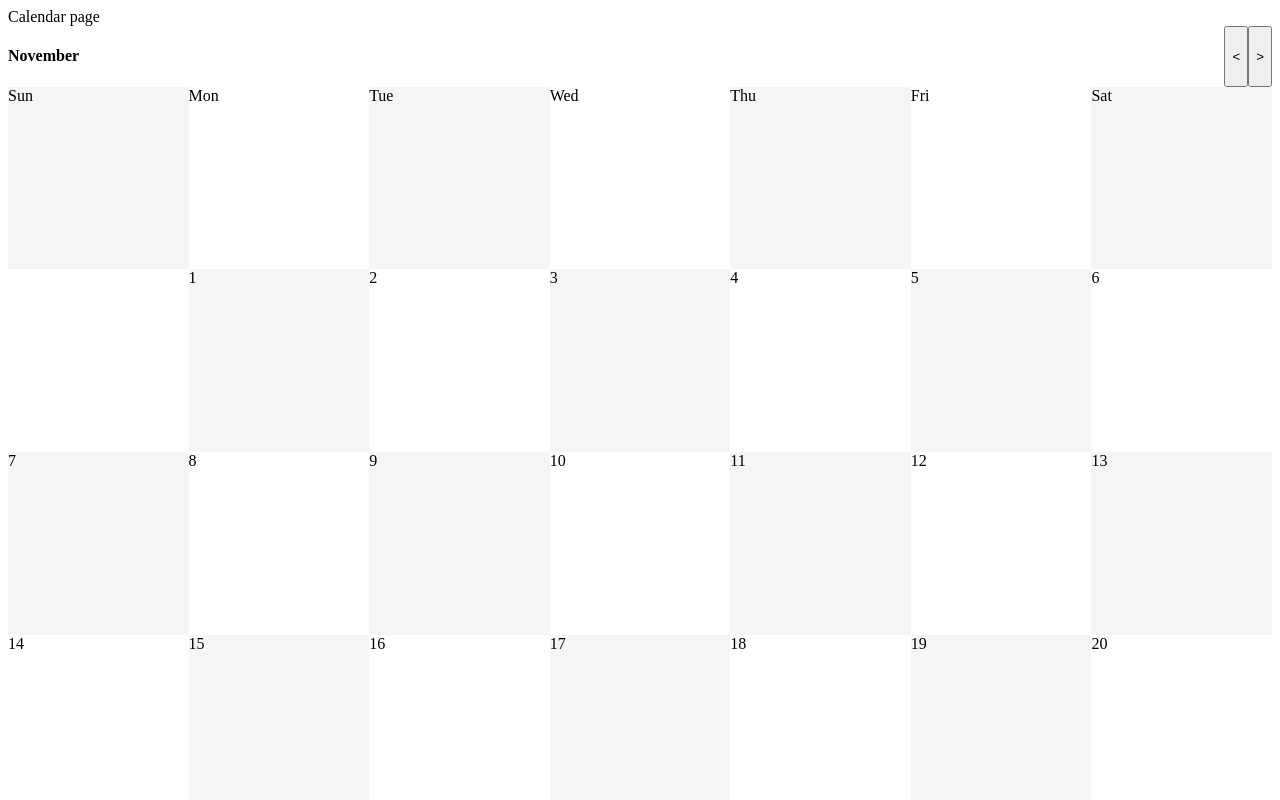
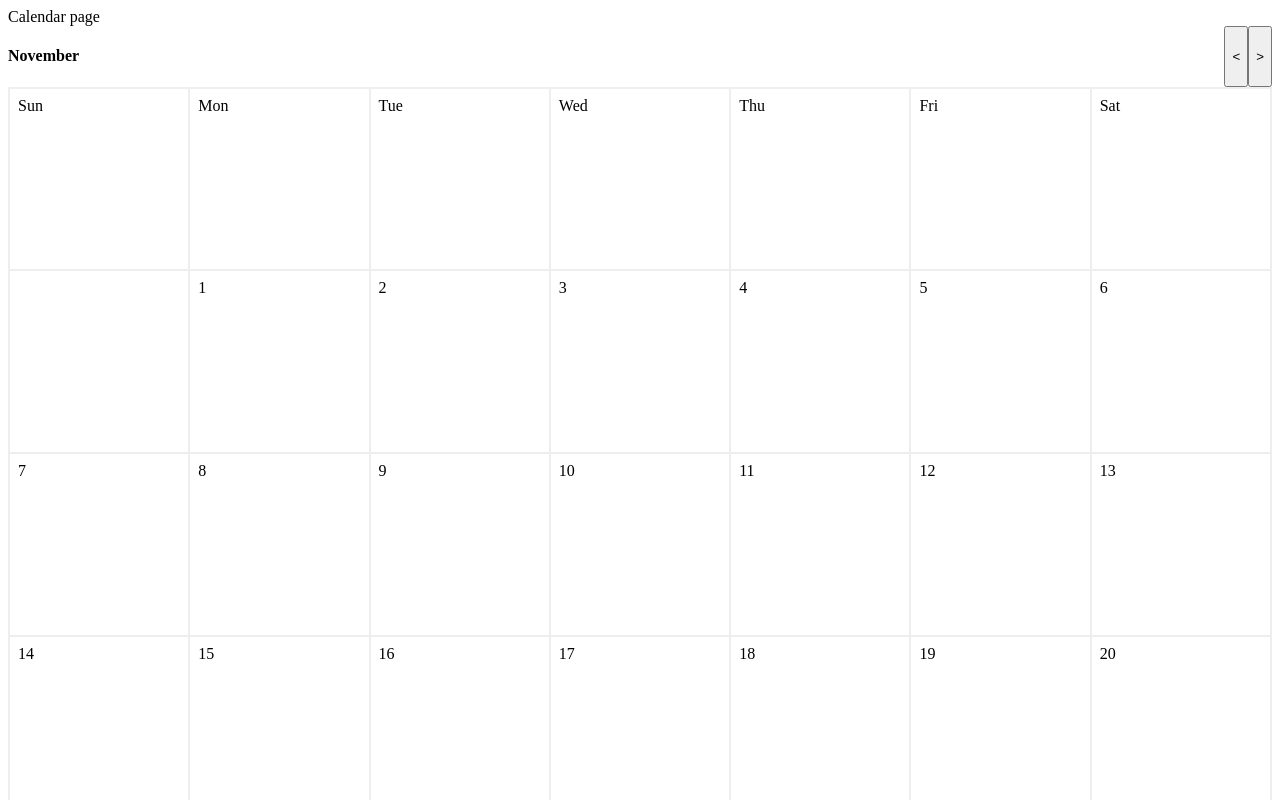
Before and after one commit to AndrewBrough/habits-for-humanity, a React (Create React App) app: page / in a window 1280 px wide. Shown: the top 800 px of the page. Built offline with nearby package versions, Linux system fonts and the light colour scheme.

Commit message:
some basic styling

```diff
--- a/src/components/Calendar/Calendar.tsx
+++ b/src/components/Calendar/Calendar.tsx
@@ -1,6 +1,7 @@
 /** @jsxImportSource @emotion/react */
 import { css } from "@emotion/react";
 import { FC } from "react";
+import { colors } from "../../variables/colors";
 import { CalendarDays } from "./CalendarDays";
 import { CalendarTitle } from "./CalendarTitle";
 import { CalendarProvider } from "./useCalendarContext";
@@ -8,7 +9,11 @@ import { CalendarProvider } from "./useCalendarContext";
 const calendar = css`
   width: 100%;
   display: grid;
-  grid-template-columns: repeat(7, calc(100% / 7));
+  grid-template-columns: repeat(7, 1fr);
+  gap: 2px;
+  background: ${colors.primary};
+  border: 2px solid ${colors.primary};
+  box-sizing: border-box;
 `;
 
 /**
--- a/src/components/Calendar/CalendarDay.tsx
+++ b/src/components/Calendar/CalendarDay.tsx
@@ -3,10 +3,13 @@ import { css } from "@emotion/react";
 import { FC } from "react";
 
 const calendarDay = css`
-  height: calc(100vw / 7);
-  &:nth-of-type(2n + 1) {
+  height: calc(100vw / 7 - 0.125rem);
+  background: white;
+  padding: 0.5rem;
+  /* &:nth-of-type(2n + 1) {
     background: whitesmoke;
-  }
+  } */
+  box-sizing: border-box;
 `;
 
 export const CalendarDay: FC = (props) => {
--- /dev/null
+++ b/src/variables/colors.ts
@@ -0,0 +1,3 @@
+export const colors = {
+  primary: "#eee",
+};
```
